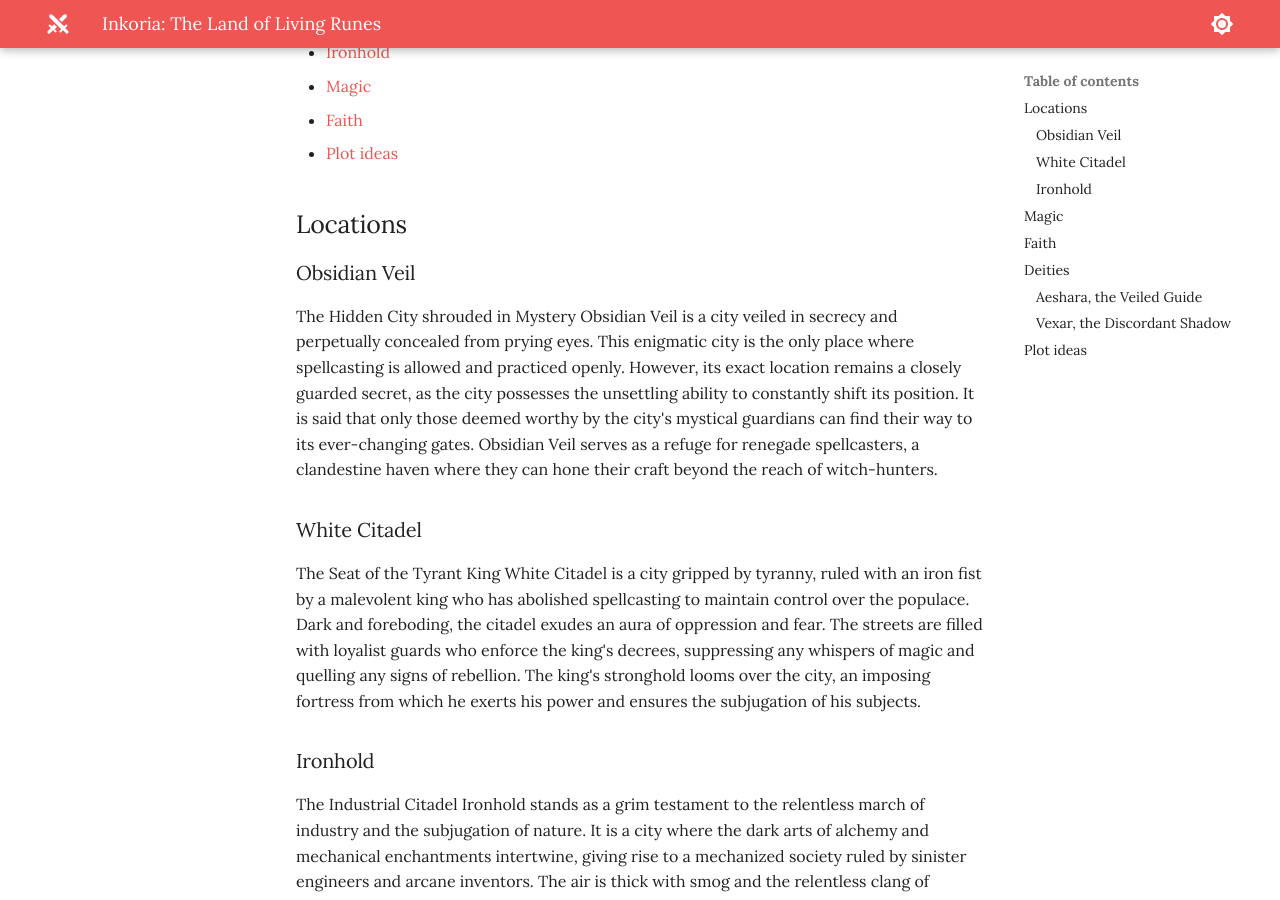
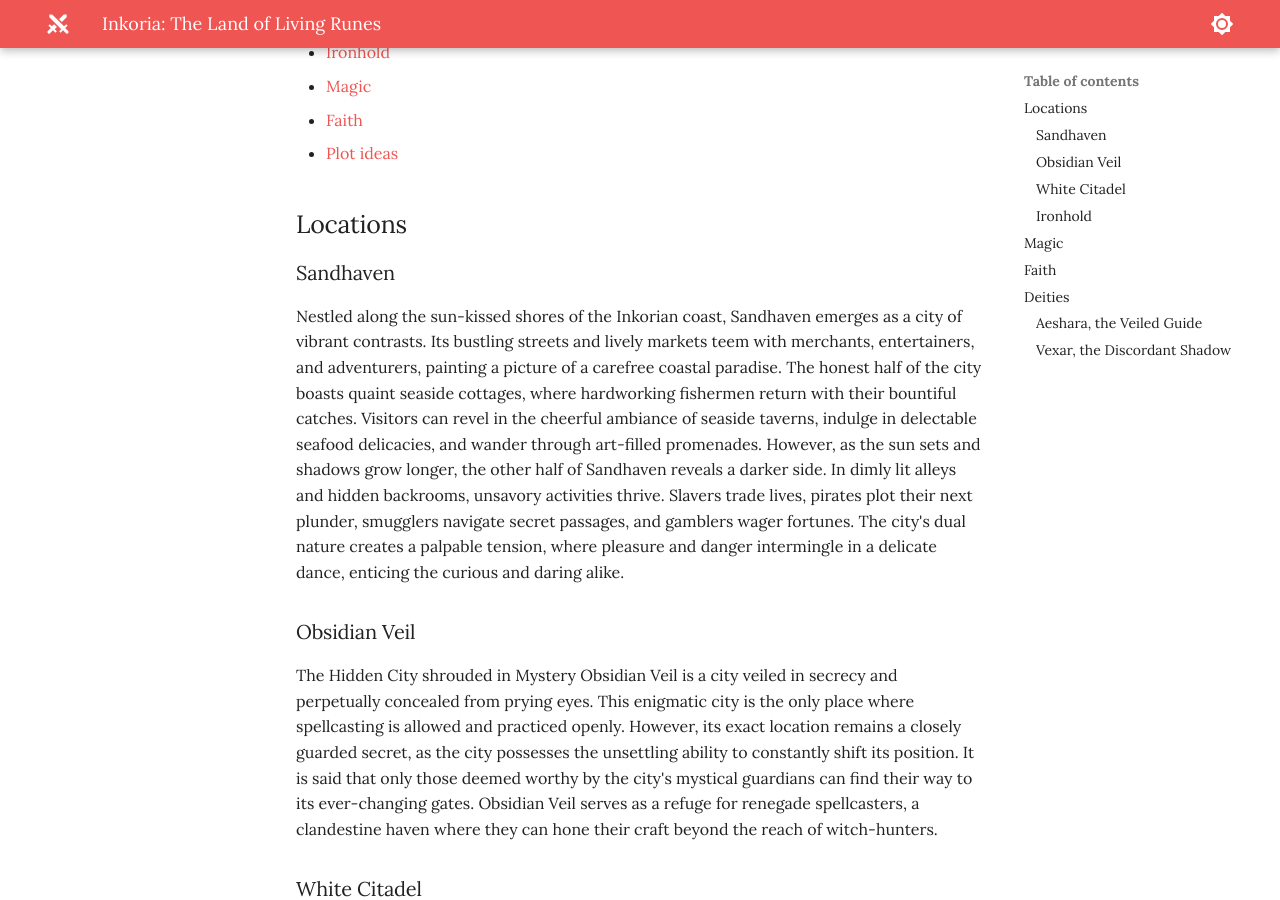
Before and after one commit to jonasmcferreira/adventures, an MkDocs documentation site: the page built from docs/inkoria/inkoria.md, in a window 1280 px wide and 900 px high, scrolled down 288 px. Built offline with MkDocs 1.6.1 and Material for MkDocs 9.7.7, drawn with Linux system fonts in a browser that asks for light colours.

Commit message:
modified docs/inkoria/inkoria.md deleted docs/inkoria/prompts.md

```diff
--- a/docs/inkoria/inkoria.md
+++ b/docs/inkoria/inkoria.md
@@ -11,6 +11,10 @@
 
 ## Locations
 
+### Sandhaven
+
+Nestled along the sun-kissed shores of the Inkorian coast, Sandhaven emerges as a city of vibrant contrasts. Its bustling streets and lively markets teem with merchants, entertainers, and adventurers, painting a picture of a carefree coastal paradise. The honest half of the city boasts quaint seaside cottages, where hardworking fishermen return with their bountiful catches. Visitors can revel in the cheerful ambiance of seaside taverns, indulge in delectable seafood delicacies, and wander through art-filled promenades. However, as the sun sets and shadows grow longer, the other half of Sandhaven reveals a darker side. In dimly lit alleys and hidden backrooms, unsavory activities thrive. Slavers trade lives, pirates plot their next plunder, smugglers navigate secret passages, and gamblers wager fortunes. The city's dual nature creates a palpable tension, where pleasure and danger intermingle in a delicate dance, enticing the curious and daring alike.
+
 ### Obsidian Veil
  The Hidden City shrouded in Mystery Obsidian Veil is a city veiled in secrecy and perpetually concealed from prying eyes. This enigmatic city is the only place where spellcasting is allowed and practiced openly. However, its exact location remains a closely guarded secret, as the city possesses the unsettling ability to constantly shift its position. It is said that only those deemed worthy by the city's mystical guardians can find their way to its ever-changing gates. Obsidian Veil serves as a refuge for renegade spellcasters, a clandestine haven where they can hone their craft beyond the reach of witch-hunters.
 
@@ -19,7 +23,6 @@
 
 ### Ironhold
  The Industrial Citadel Ironhold stands as a grim testament to the relentless march of industry and the subjugation of nature. It is a city where the dark arts of alchemy and mechanical enchantments intertwine, giving rise to a mechanized society ruled by sinister engineers and arcane inventors. The air is thick with smog and the relentless clang of machinery. Ironhold is a hub of manufacturing and technological advancements fueled by the exploitation of forbidden knowledge. Its towering smokestacks belch forth toxic fumes, casting a perpetual pall over the city and its inhabitants.
-
 
 ## Magic
 
@@ -74,6 +77,3 @@ In direct opposition to Aeshara, Vexar seeks to sow discord, undermine carefully
 Vexar's worshipers revel in unpredictability and thrive in environments of chaos. They may employ deception, trickery, and manipulation to further their goals, constantly seeking to upset the balance and disrupt the well-laid plans of others. They believe that true liberation can only be achieved by dismantling the systems that confine and restrict individual potential.
 
 In conflicts between the followers of Aeshara and Vexar, there would be an eternal struggle between order and chaos, strategy and spontaneity, and the belief in calculated plans versus the belief in the power of random chance. The clash between these deities would reflect a cosmic battle between those who seek to maintain stability and those who thrive on disruption and the constant reshaping of the world.
-
-
-## [Plot ideas](plots.md)
```
Also changed, not shown: docs/inkoria/prompts.md (deleted, +0 -6 lines).
